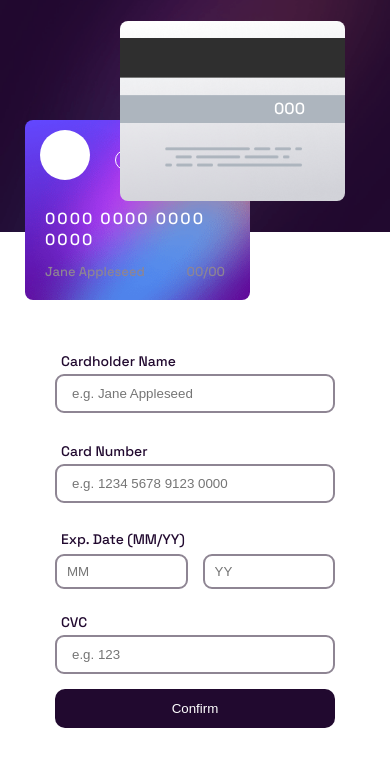
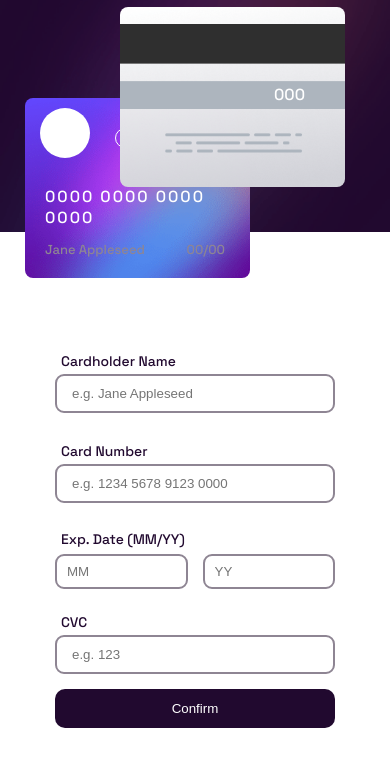
Before and after one commit to MohamedAnter28/Interactive-card-details-form, a plain HTML site: page index.html in a window 390 px wide. Drawn offline with Linux system fonts and the light colour scheme.

Commit message:
style.css

```diff
--- a/src/css/style.css
+++ b/src/css/style.css
@@ -336,11 +336,11 @@ form.ative{
 
   .col-1 .card-front{
     left: 25px;
-    top: 120px;
+    top: 98px;
   }
 
   .col-1 .card-back {
-    top: 9%;
+    top: 3%;
     left: 120px;
 }
 
```
